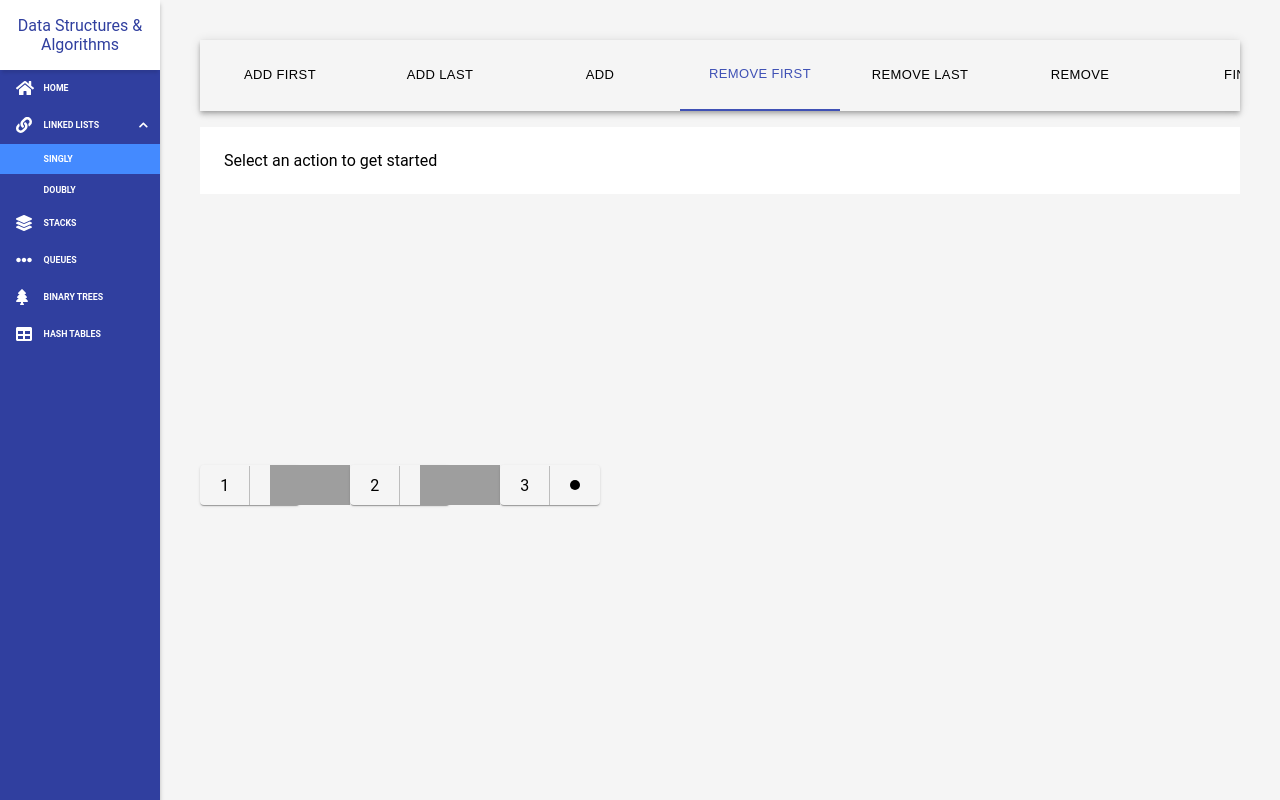
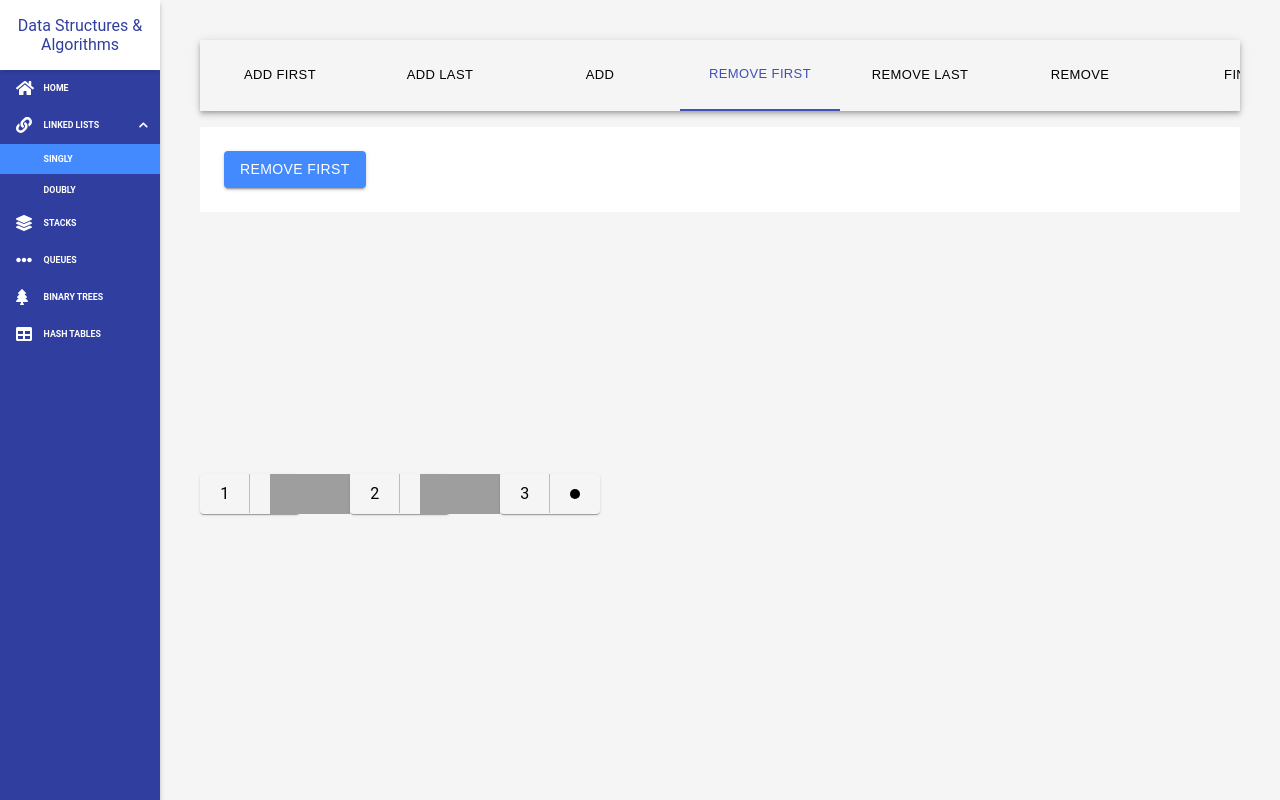
Before and after one commit to einnor/data-structures-and-algorithms, a React app: page /linked-lists/singly in a window 1280 px wide. Both pictures are taken after a click on the button "REMOVE FIRST". Built offline with nearby package versions, Linux system fonts and the light colour scheme; grey boxes are pictures that could not be loaded.

Commit message:
Remove first

```diff
--- a/src/containers/SinglyLinkedList/index.tsx
+++ b/src/containers/SinglyLinkedList/index.tsx
@@ -72,6 +72,11 @@ const SinglyLinkedList = () => {
     resetState();
   }
 
+  const removeFirst = (): void => {
+    linkedList.removeFirst();
+    resetState();
+  }
+
   const switchContent = (): ReactNode => {
     const { selectedTab } = state;
     switch (selectedTab) {
@@ -80,7 +85,9 @@ const SinglyLinkedList = () => {
       case 'add-last':
         return showForm(addLast, 'Add Last');
       case 'add':
-        return showForm(add, 'Add', true);
+        return showForm(add, 'Add', true, true);
+      case 'remove-first':
+        return showForm(removeFirst, 'Remove First', false);
       default:
         return (
           <div>Select an action to get started</div>
@@ -93,9 +100,13 @@ const SinglyLinkedList = () => {
     setState({ ...state, [name]: value });
   };
 
-  const showForm = (fn: () => void, label: string, showIndexInput = false): ReactNode => (
+  const showForm = (fn: () => void, label: string, showValueInput = true, showIndexInput = false): ReactNode => (
     <div className="form">
-      <TextInput type="number" name="value" value={state.value} onChange={(e: ChangeEvent<HTMLInputElement>): void => onChange(e)} />
+      {
+        showValueInput ? (
+          <TextInput type="number" name="value" value={state.value} onChange={(e: ChangeEvent<HTMLInputElement>): void => onChange(e)} />
+        ) : null
+      }
       {
         showIndexInput ? (
           <TextInput type="number" name="index" value={state.index} onChange={(e: ChangeEvent<HTMLInputElement>): void => onChange(e)} />
```
